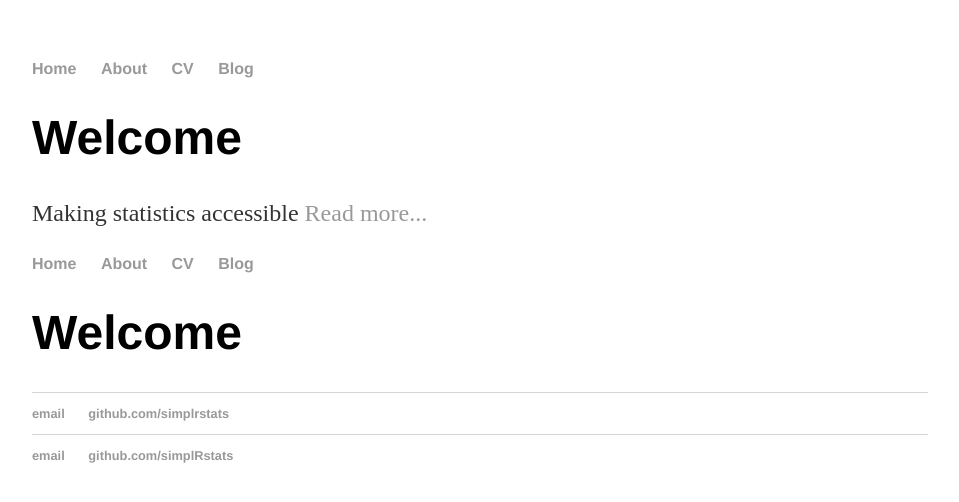
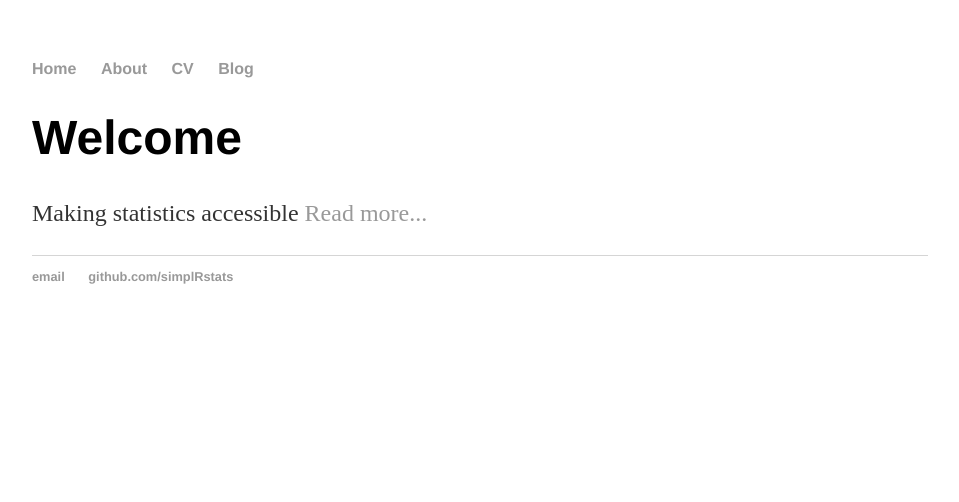
Before and after one commit to EvaWM/simplRstats.github.io, a Jekyll site: the page built from index.html, in a window 1280 px wide. Shown: the top 502 px of the page, without its empty margins (160-1119 px from the left). Built offline with Jekyll 4.4.1, drawn with Linux system fonts in a browser that asks for light colours.

Commit message:
Update index.html

```diff
--- a/index.html
+++ b/index.html
@@ -7,34 +7,3 @@ title: simplRstats
 	<p>Making statistics accessible
 		<a href="/about">Read more...</a></p>
 	<!-- /.blurb -->
-
-<!DOCTYPE html>
-<html>
-	<head>
-		<title>simplRstats</title>
-		<!-- link to main stylesheet -->
-		<link rel="stylesheet" type="text/css" href="/css/main.css">
-	</head>
-	<body>
-		<nav>
-    		<ul>
-        		<li><a href="/">Home</a></li>
-	        	<li><a href="/about">About</a></li>
-        		<li><a href="/cv">CV</a></li>
-        		<li><a href="/blog">Blog</a></li>
-    		</ul>
-		</nav>
-		<div class="container">
-    		<div class="blurb">
-        		<h1>Welcome</h1>
-
-    		</div><!-- /.blurb -->
-		</div><!-- /.container -->
-		<footer>
-    		<ul>
-        		<li><a href="mailto:simplrstats@gmail.com">email</a></li>
-        		<li><a href="https://github.com/simplrstats">github.com/simplrstats</a></li>
-			</ul>
-		</footer>
-	</body>
-</html>
```
